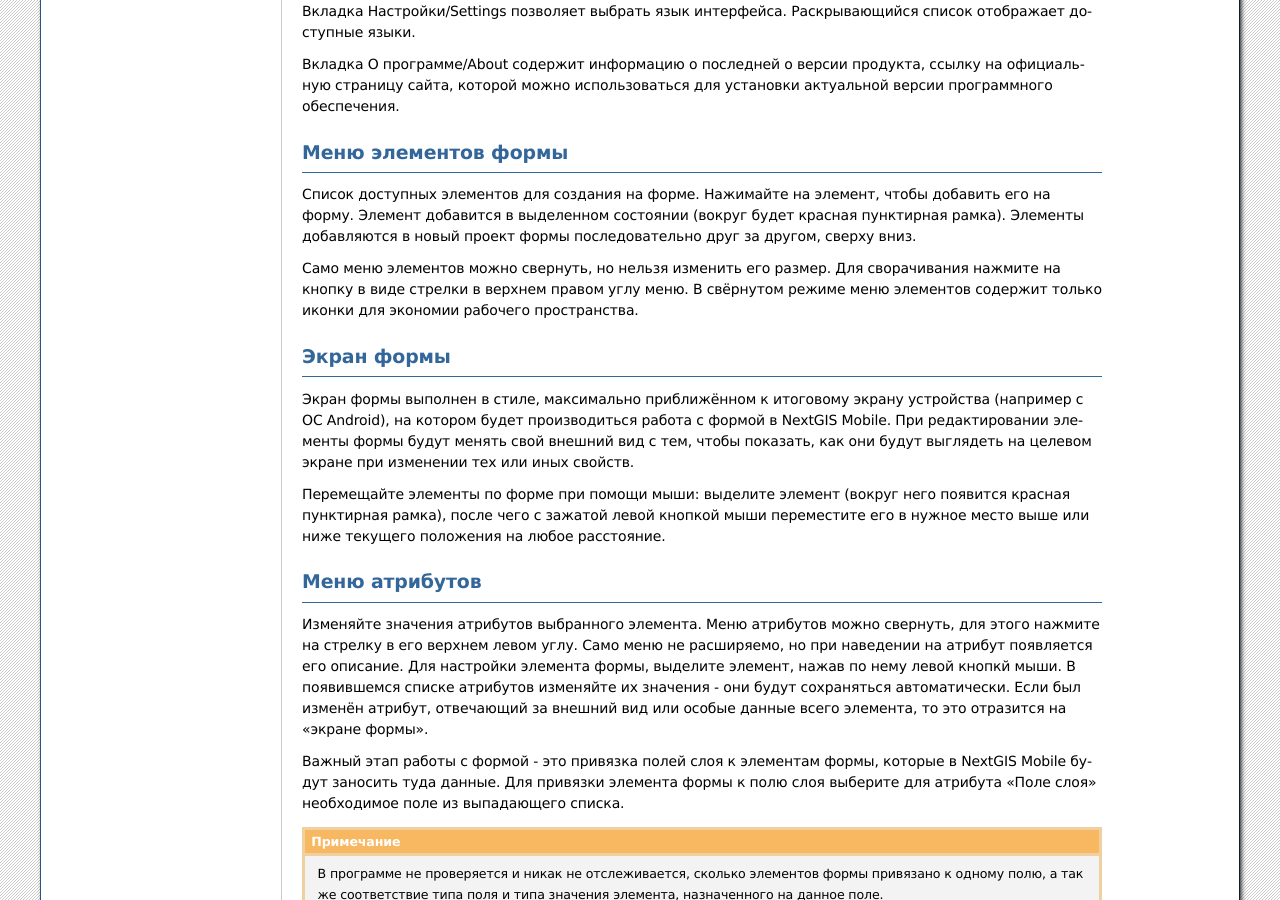
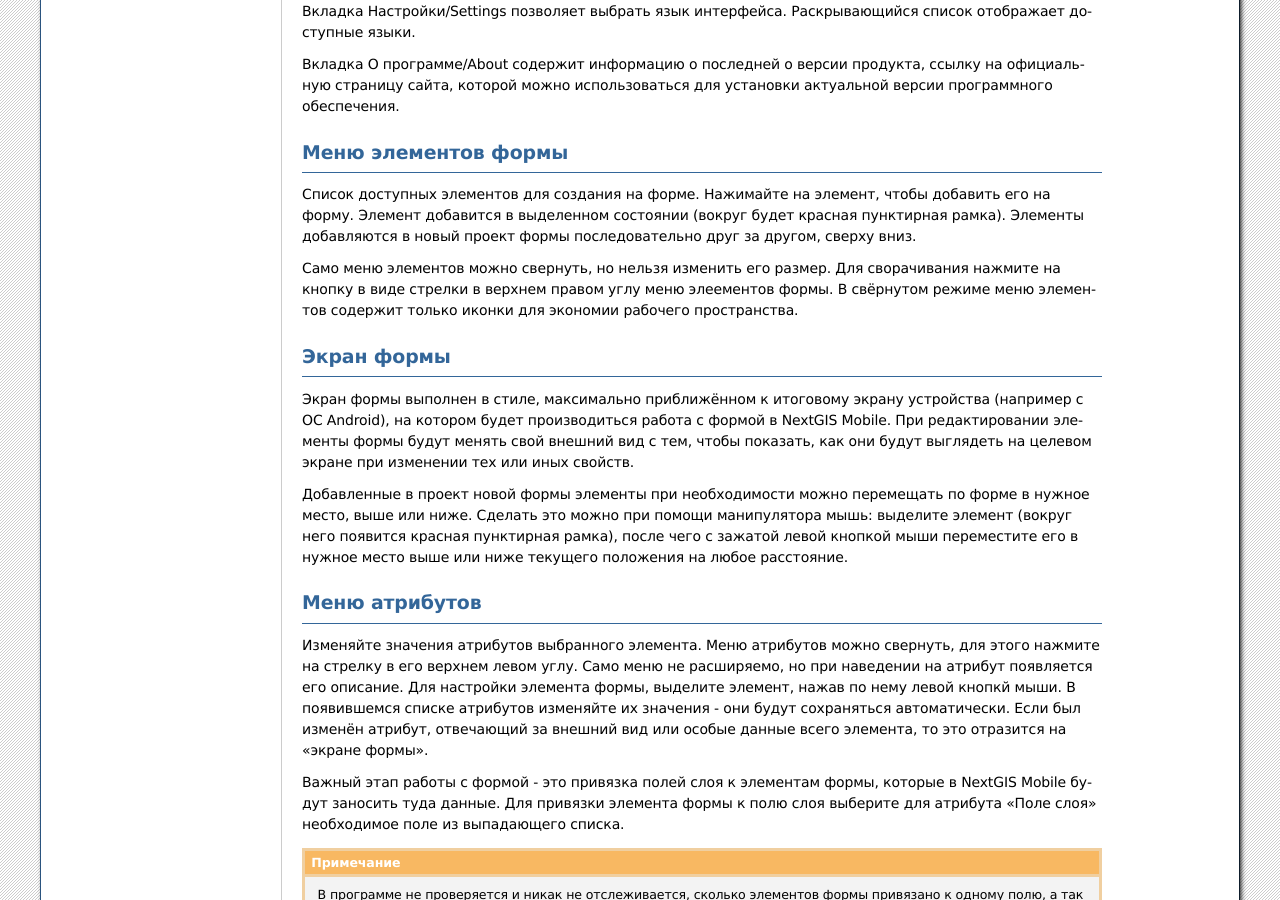
Before and after one commit to nextgis/docs_formbuilder, a Sphinx documentation site: the page built from source/gui.rst, in a window 1280 px wide and 900 px high, scrolled down 1533 px. Built offline with Sphinx 7.4.7, drawn with Linux system fonts in a browser that asks for light colours; formulas are drawn with MathJax 3.

Commit message:
ngformbuilder

```diff
--- a/source/gui.rst
+++ b/source/gui.rst
@@ -81,8 +81,8 @@
 Элементы добавляются в новый проект формы последовательно друг за другом, сверху вниз.
 
 Само меню элементов можно свернуть, но нельзя изменить его размер. Для сворачивания
-нажмите на кнопку в виде стрелки в верхнем правом углу меню. В свёрнутом режиме меню
-элементов содержит только иконки для экономии рабочего пространства.
+нажмите на кнопку в виде стрелки в верхнем правом углу меню элеементов формы. В свёрнутом
+режиме меню элементов содержит только иконки для экономии рабочего пространства.
 
 .. _ngfb_menu_screen:
 
@@ -94,9 +94,10 @@
 При редактировании элементы формы будут менять свой внешний вид с тем, чтобы показать,
 как они будут выглядеть на целевом экране при изменении тех или иных свойств.
 
-Перемещайте элементы по форме при помощи мыши: выделите элемент (вокруг него появится
-красная пунктирная рамка), после чего с зажатой левой кнопкой мыши переместите его
-в нужное место выше или ниже текущего положения на любое расстояние.
+Добавленные в проект новой формы элементы при необходимости можно перемещать по форме в
+нужное место, выше или ниже. Сделать это можно при помощи манипулятора мышь: выделите
+элемент (вокруг него появится красная пунктирная рамка), после чего с зажатой левой
+кнопкой мыши переместите его в нужное место выше или ниже текущего положения на любое расстояние.
 
 .. _ngfb_menu_right:
 
```
